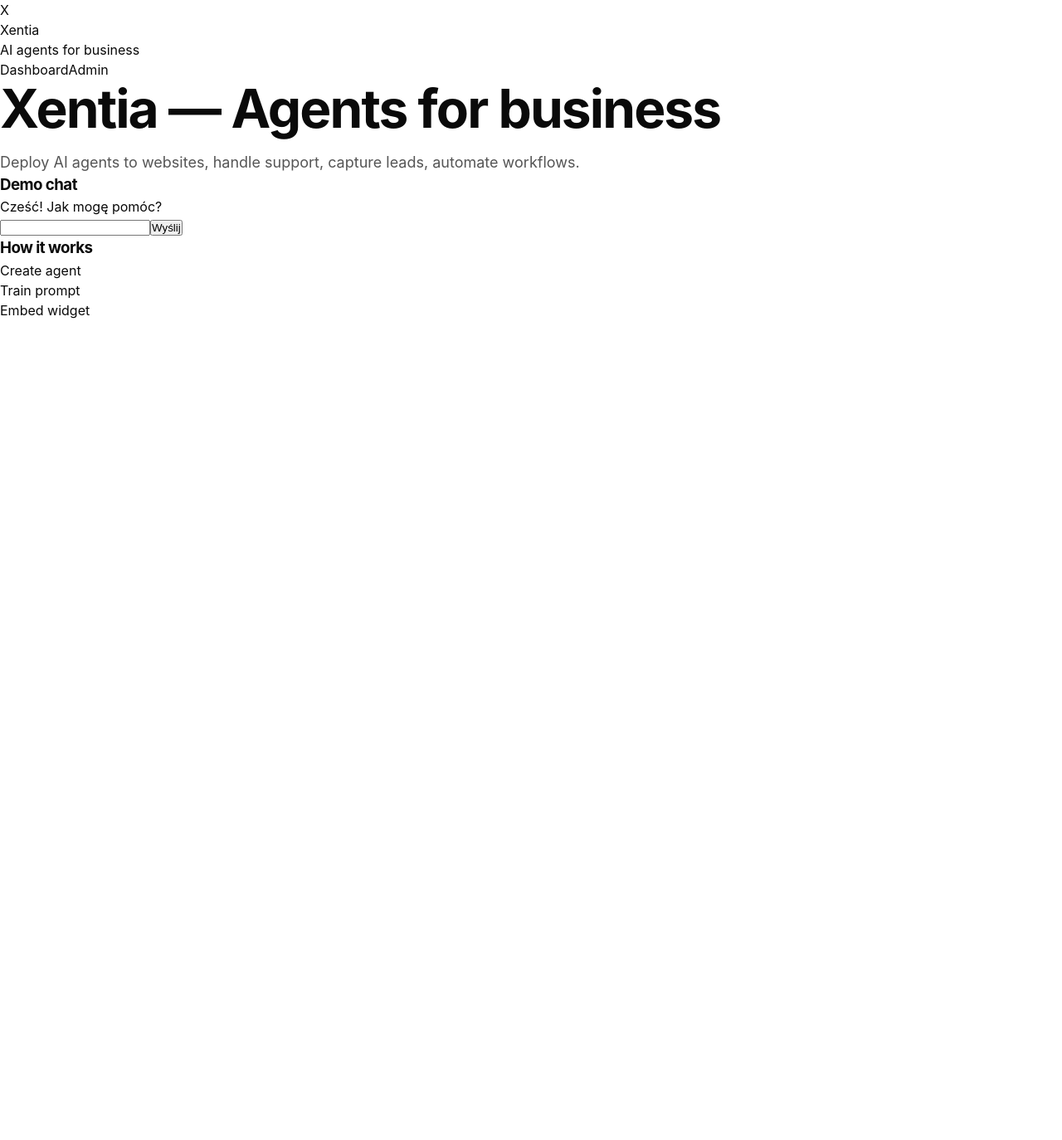
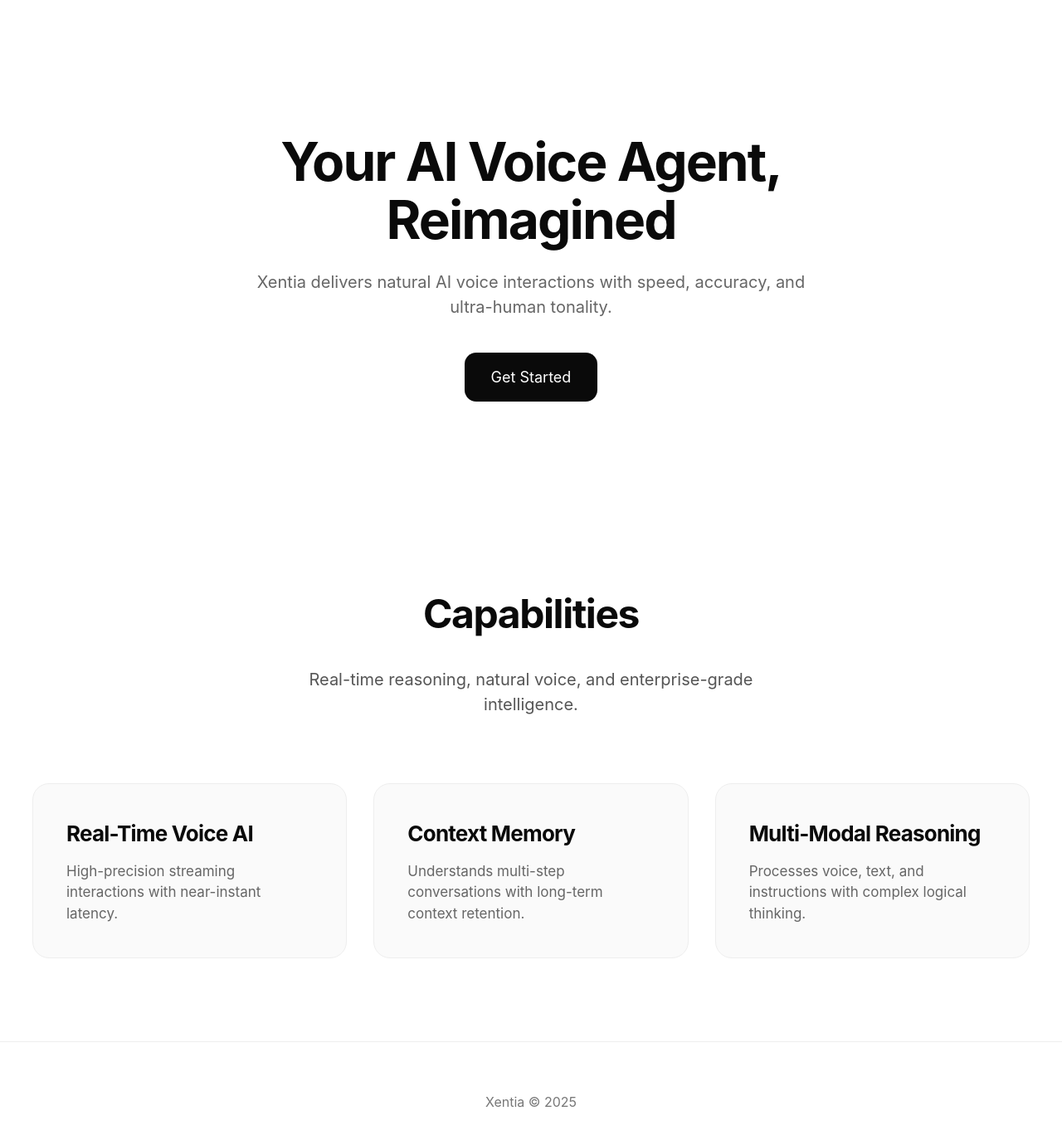
Before and after one commit to xentiaai/xentia, a Next.js app: page / in a window 1280 px wide. Shown: the top 1374 px of the page at 83% size. Before the commit the page ends 800 px from the top, so only its background shows below. Built offline with nearby package versions, Linux system fonts and the light colour scheme.

Commit message:
Update page.jsx

```diff
--- a/app/page.jsx
+++ b/app/page.jsx
@@ -1,21 +1,58 @@
-'use client'
-import Link from 'next/link'
-import DemoChat from '../components/ui/DemoChat'
-export default function Page(){
+export default function Home() {
   return (
-    <div className="min-h-screen bg-gray-50">
-      <header className="bg-white border-b p-4 flex justify-between items-center">
-        <div className="flex items-center gap-3"><div className="w-10 h-10 bg-indigo-600 text-white flex items-center justify-center rounded">X</div><div><div className="font-bold">Xentia</div><div className="text-xs">AI agents for business</div></div></div>
-        <nav className="flex gap-4"><Link href="/dashboard">Dashboard</Link><Link href="/admin">Admin</Link></nav>
-      </header>
-      <main className="max-w-6xl mx-auto p-8">
-        <h1 className="text-4xl font-extrabold">Xentia — Agents for business</h1>
-        <p className="mt-4 text-gray-600">Deploy AI agents to websites, handle support, capture leads, automate workflows.</p>
-        <div className="mt-6 grid md:grid-cols-2 gap-6">
-          <div className="bg-white p-6 rounded shadow"><h3>Demo chat</h3><DemoChat/></div>
-          <div className="bg-white p-6 rounded shadow"><h3>How it works</h3><ol><li>Create agent</li><li>Train prompt</li><li>Embed widget</li></ol></div>
+    <main>
+
+      {/* HERO */}
+      <section className="hero">
+        <div className="container">
+          <h1>
+            Your AI Voice Agent, Reimagined
+          </h1>
+          <p className="hero-subtitle">
+            Xentia delivers natural AI voice interactions with speed, accuracy, and ultra-human tonality.
+          </p>
+          <a className="primary-btn" href="#">
+            Get Started
+          </a>
         </div>
-      </main>
-    </div>
-  )
+      </section>
+
+      {/* CAPABILITIES */}
+      <section>
+        <div className="container">
+
+          <div className="section-header">
+            <h2>Capabilities</h2>
+            <p>Real-time reasoning, natural voice, and enterprise-grade intelligence.</p>
+          </div>
+
+          <div className="feature-grid">
+
+            <div className="feature-card">
+              <h3>Real-Time Voice AI</h3>
+              <p>High-precision streaming interactions with near-instant latency.</p>
+            </div>
+
+            <div className="feature-card">
+              <h3>Context Memory</h3>
+              <p>Understands multi-step conversations with long-term context retention.</p>
+            </div>
+
+            <div className="feature-card">
+              <h3>Multi-Modal Reasoning</h3>
+              <p>Processes voice, text, and instructions with complex logical thinking.</p>
+            </div>
+
+          </div>
+
+        </div>
+      </section>
+
+      {/* FOOTER */}
+      <footer>
+        Xentia © {new Date().getFullYear()}
+      </footer>
+
+    </main>
+  );
 }
```
